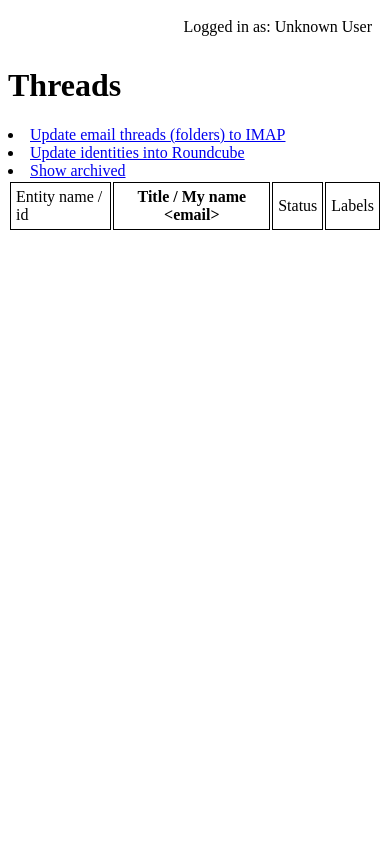
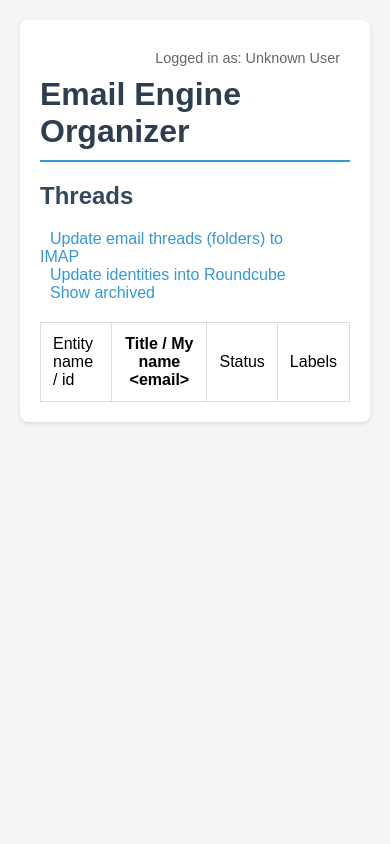
Before and after one commit to HNygard/offpost, a PHP site: page / in a window 390 px wide. Run offline with PHP 8.4, Linux system fonts and the light colour scheme; the visitor is signed in with stand-in values (Sample User, id 1); data that the repository does not hold is empty; some libraries are stand-ins or nearby versions.

Commit message:
feat: Improve organizer interface styling
- Added modern, clean styling with better typography and spacing
- Created container layout with proper margins and padding
- Improved table styling with alternating row colors
- Enhanced navigation links and action buttons
- Added subtle shadows and rounded corners for depth
- Improved label styling and readability
- Made the interface more responsive with proper meta tags

```diff
--- a/organizer/src/index.php
+++ b/organizer/src/index.php
@@ -9,21 +9,30 @@ requireAuth();
 $allThreads = getThreads();
 
 ?>
-
-<div style="text-align: right; padding: 10px;">
+<!DOCTYPE html>
+<html>
+<head>
+    <meta charset="UTF-8">
+    <meta name="viewport" content="width=device-width, initial-scale=1.0">
+    <title>Email Engine Organizer</title>
+    <link href="style.css" rel="stylesheet">
+</head>
+<body>
+    <div class="container">
+        <div class="user-info">
             Logged in as: <?= htmlspecialchars($_SESSION['user']['name'] ?? $_SESSION['user']['email'] ?? 'Unknown User') ?>
         </div>
 
-<h1>Threads</h1>
+        <h1>Email Engine Organizer</h1>
+        <h2>Threads</h2>
 
+        <ul class="nav-links">
             <li><a href="update-imap.php?update-only-before=<?= date('Y-m-d H:i:s') ?>">Update email threads (folders) to IMAP</a></li>
             <li><a href="update-identities.php">Update identities into Roundcube</a></li>
             <li><a href="?archived">Show archived</a></li>
-
-<link href="style.css" rel="stylesheet">
+        </ul>
 
         <table>
-
             <tr>
                 <td>Entity name / id</td>
                 <th>Title / My name &lt;email&gt;</th>
@@ -31,7 +40,6 @@ $allThreads = getThreads();
                 <td>Labels</td>
             </tr>
             <?php
-
             foreach ($allThreads as $file => $threads) {
                 if (!isset($threads->threads)) {
                     var_dump($file);
@@ -47,7 +55,6 @@ $allThreads = getThreads();
                             continue;
                         }
                     }
-
                     ?>
                     <tr>
                         <?php /* Entity name / id */ ?>
@@ -62,6 +69,7 @@ $allThreads = getThreads();
                                 <b><?= $thread->my_name ?></b>
                                 &lt;<?= $thread->my_email ?>&gt;
                             </span><br>
+                            <div class="action-links">
                                 [<a href="classify-email.php?entityId=<?=
                                     htmlescape($threads->entity_id)?>&threadId=<?=
                                     htmlescape(getThreadId($thread))?>">Classify</a>]
@@ -71,20 +79,21 @@ $allThreads = getThreads();
                                 [<a href="setSuccessForThreadAndDocument.php?entityId=<?=
                                     htmlescape($threads->entity_id)?>&threadId=<?=
                                     htmlescape(getThreadId($thread))?>">Archive thread</a>]
-
-
-
+                            </div>
                         </td>
                         <?php /* Status */ ?>
                         <td>
                             <?= $thread->sent ? '<span class="label label_ok">Sent</span>' : '<span class="label label_warn">Not sent</span> ' ?><br>
-                    <?= $thread->archived ? '<span class="label label_ok">Archived</span>' : '<span class="label label_warn">Not archived</span> ' ?></td>
+                            <?= $thread->archived ? '<span class="label label_ok">Archived</span>' : '<span class="label label_warn">Not archived</span> ' ?>
+                        </td>
                         <?php /* Labels */ ?>
-                <td><?php
+                        <td>
+                            <?php
                             foreach ($thread->labels as $label) {
                                 ?><span class="label"><a href="?label_filter=<?=urlencode($label)?>"><?= $label ?></a></span><?php
                             }
-                    ?></td>
+                            ?>
+                        </td>
                         <td>
                             <?php
                             if (!isset($thread->emails)) {
@@ -92,7 +101,6 @@ $allThreads = getThreads();
                             }
                             foreach ($thread->emails as $email) {
                                 $label_type = getLabelType('email', $email->status_type);
-
                                 ?>
                                 <div <?= $email->ignore ? ' style="color: gray;"' : '' ?>>
                                     <?= $email->datetime_received ?>:
@@ -108,7 +116,8 @@ $allThreads = getThreads();
                                             ?>
                                             <li>
                                                 <span class="<?= $label_type ?>"><?= $att->status_text ?></span>
-                                        <?= $att->filetype ?> - <i><?= htmlentities($att->name, ENT_QUOTES) ?></i></li>
+                                                <?= $att->filetype ?> - <i><?= htmlentities($att->name, ENT_QUOTES) ?></i>
+                                            </li>
                                             <?php
                                         }
                                     }
@@ -125,3 +134,6 @@ $allThreads = getThreads();
             }
             ?>
         </table>
+    </div>
+</body>
+</html>
--- a/organizer/src/style.css
+++ b/organizer/src/style.css
@@ -1,22 +1,99 @@
+body {
+    font-family: Arial, sans-serif;
+    margin: 0;
+    padding: 20px;
+    background-color: #f5f5f5;
+}
+
+.container {
+    max-width: 1200px;
+    margin: 0 auto;
+    background-color: white;
+    padding: 20px;
+    border-radius: 8px;
+    box-shadow: 0 2px 4px rgba(0,0,0,0.1);
+}
+
+.user-info {
+    text-align: right;
+    padding: 10px;
+    color: #666;
+    font-size: 0.9em;
+}
+
+h1 {
+    color: #2c3e50;
+    margin: 0 0 20px 0;
+    padding-bottom: 10px;
+    border-bottom: 2px solid #3498db;
+}
+
+h2 {
+    color: #34495e;
+    margin: 20px 0;
+}
+
+.nav-links {
+    list-style: none;
+    padding: 0;
+    margin: 20px 0;
+}
+
+.nav-links li {
+    display: inline-block;
+    margin-right: 15px;
+}
+
+.nav-links a {
+    text-decoration: none;
+    color: #3498db;
+    padding: 5px 10px;
+    border-radius: 4px;
+    transition: background-color 0.2s;
+}
+
+.nav-links a:hover {
+    background-color: #ebf5fb;
+}
+
+table {
+    width: 100%;
+    border-collapse: collapse;
+    margin-top: 20px;
+}
+
 table tr td,
 table tr th {
-    border: 1px solid black;
-    padding: 5px;
+    border: 1px solid #ddd;
+    padding: 12px;
+}
+
+table tr:nth-child(even) {
+    background-color: #f9f9f9;
+}
+
+table tr:hover {
+    background-color: #f5f5f5;
 }
 
 span.label {
     background-color: #94b1ef;
     border: 1px solid #3f4b65;
-    border-radius: 2px;
+    border-radius: 4px;
+    padding: 3px 8px;
+    margin-right: 5px;
+    display: inline-block;
+    font-size: 0.9em;
+}
 
-    padding-right: 5px;
-    padding-left: 5px;
-
-    margin-right: 5px;
+span.label a {
+    color: inherit;
+    text-decoration: none;
 }
 
 span.label.label_ok {
     background-color: #83f883;
+    border-color: #4cae4c;
 }
 
 span.label.label_warn {
@@ -28,3 +105,13 @@ span.label.label_disabled {
     background-color: #c9cdc9;
     border-color: #a8aca8;
 }
+
+.action-links a {
+    color: #3498db;
+    text-decoration: none;
+    margin-right: 10px;
+}
+
+.action-links a:hover {
+    text-decoration: underline;
+}
```
Lines whose indentation alone changed are shown as unchanged.
